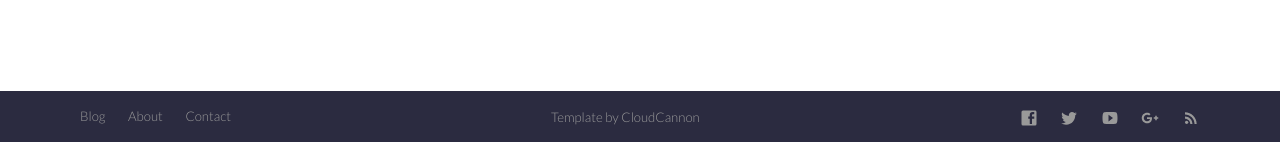
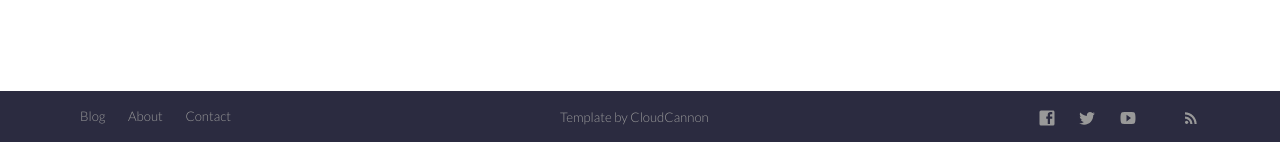
Before and after one commit to CloudCannon/frisco-jekyll-template, a Jekyll site: the page built from about.html, in a window 1280 px wide and 900 px high, scrolled down 875 px. Shown: the part 755-897 px from the top of the window. Built offline with Jekyll 4.4.1, drawn with Linux system fonts in a browser that asks for light colours; nearby versions of some CDN libraries.

```diff
--- a/_includes/social-icon.html
+++ b/_includes/social-icon.html
@@ -1,8 +1,6 @@
 {% case include.icon %}
 	{% when "Facebook" %}
 		<svg fill="#000000" height="24" viewBox="0 0 24 24" width="24" xmlns="http://www.w3.org/2000/svg"><path d="M19,4V7H17A1,1 0 0,0 16,8V10H19V13H16V20H13V13H11V10H13V7.5C13,5.56 14.57,4 16.5,4M20,2H4A2,2 0 0,0 2,4V20A2,2 0 0,0 4,22H20A2,2 0 0,0 22,20V4C22,2.89 21.1,2 20,2Z" /></svg>
-	{% when "Google Plus" %}
-		<svg fill="#000000" height="24" viewBox="0 0 24 24" width="24" xmlns="http://www.w3.org/2000/svg"><path d="M23,11H21V9H19V11H17V13H19V15H21V13H23M8,11V13.4H12C11.8,14.4 10.8,16.4 8,16.4C5.6,16.4 3.7,14.4 3.7,12C3.7,9.6 5.6,7.6 8,7.6C9.4,7.6 10.3,8.2 10.8,8.7L12.7,6.9C11.5,5.7 9.9,5 8,5C4.1,5 1,8.1 1,12C1,15.9 4.1,19 8,19C12,19 14.7,16.2 14.7,12.2C14.7,11.7 14.7,11.4 14.6,11H8Z" /></svg>
 	{% when "Instagram" %}
 		<svg fill="#000000" height="24" viewBox="0 0 24 24" width="24" xmlns="http://www.w3.org/2000/svg"><path d="M7.8,2H16.2C19.4,2 22,4.6 22,7.8V16.2A5.8,5.8 0 0,1 16.2,22H7.8C4.6,22 2,19.4 2,16.2V7.8A5.8,5.8 0 0,1 7.8,2M7.6,4A3.6,3.6 0 0,0 4,7.6V16.4C4,18.39 5.61,20 7.6,20H16.4A3.6,3.6 0 0,0 20,16.4V7.6C20,5.61 18.39,4 16.4,4H7.6M17.25,5.5A1.25,1.25 0 0,1 18.5,6.75A1.25,1.25 0 0,1 17.25,8A1.25,1.25 0 0,1 16,6.75A1.25,1.25 0 0,1 17.25,5.5M12,7A5,5 0 0,1 17,12A5,5 0 0,1 12,17A5,5 0 0,1 7,12A5,5 0 0,1 12,7M12,9A3,3 0 0,0 9,12A3,3 0 0,0 12,15A3,3 0 0,0 15,12A3,3 0 0,0 12,9Z" /></svg>
 	{% when "LinkedIn" %}
```
